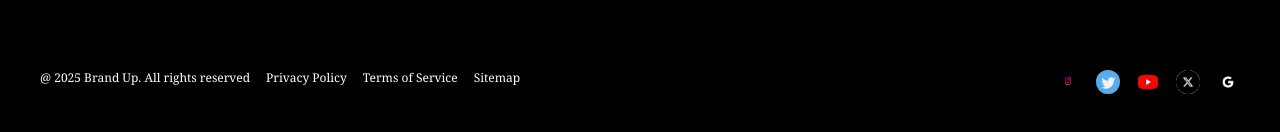
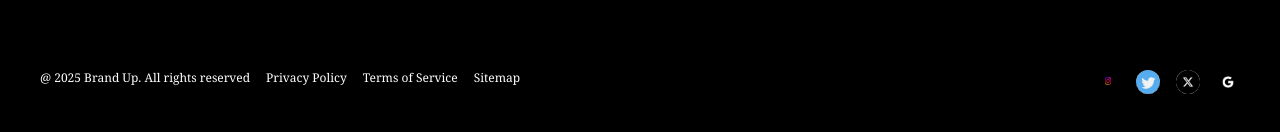
Before and after one commit to Dongoooori/tokyo-ai-marketing, a React (Vite) app: page / in a window 1280 px wide. Shown: the part 6516-6648 px from the top of the page. Built offline with nearby package versions, Linux system fonts and the light colour scheme.

Commit message:
fix_youtube

```diff
--- a/src/components/Footer/index.tsx
+++ b/src/components/Footer/index.tsx
@@ -1,6 +1,5 @@
 import InstagramIcon from "../../assets/Instagram.jpg";
 import TwitterIcon from "../../assets/Twitter.jpg";
-import YoutubeIcon from "../../assets/Youtube.jpg";
 import XIcon from "../../assets/X.jpg";
 import GoogleIcon from "../../assets/Google.jpg";
 
@@ -110,7 +109,6 @@ const Footer = () => {
         <div className='flex gap-4'>
           <img src={InstagramIcon} alt='instagram' className='size-6 rounded-full'/>
           <img src={TwitterIcon} alt='twitter' className='size-6 rounded-full'/>
-          <img src={YoutubeIcon} alt='youtube' className='size-6 rounded-full'/>
           <img src={XIcon} alt='x' className='size-6 rounded-full'/>
           <img src={GoogleIcon} alt='google' className='size-6 rounded-full'/>
         </div>
```
Also changed, not shown: src/assets/youtube.jpg (deleted).
